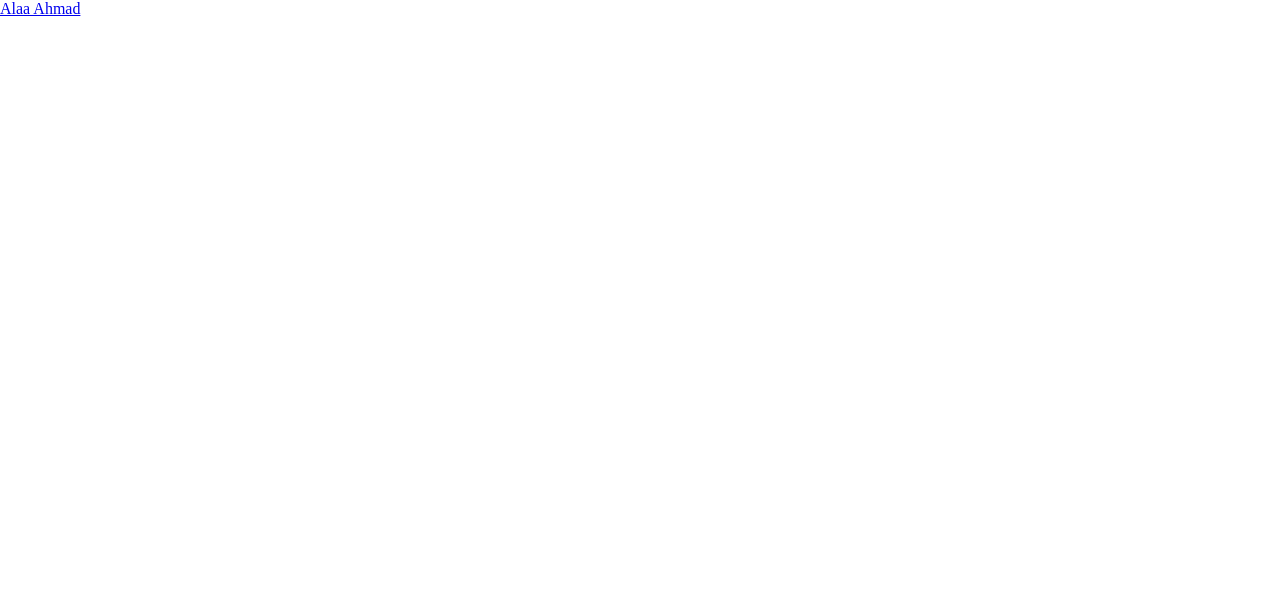
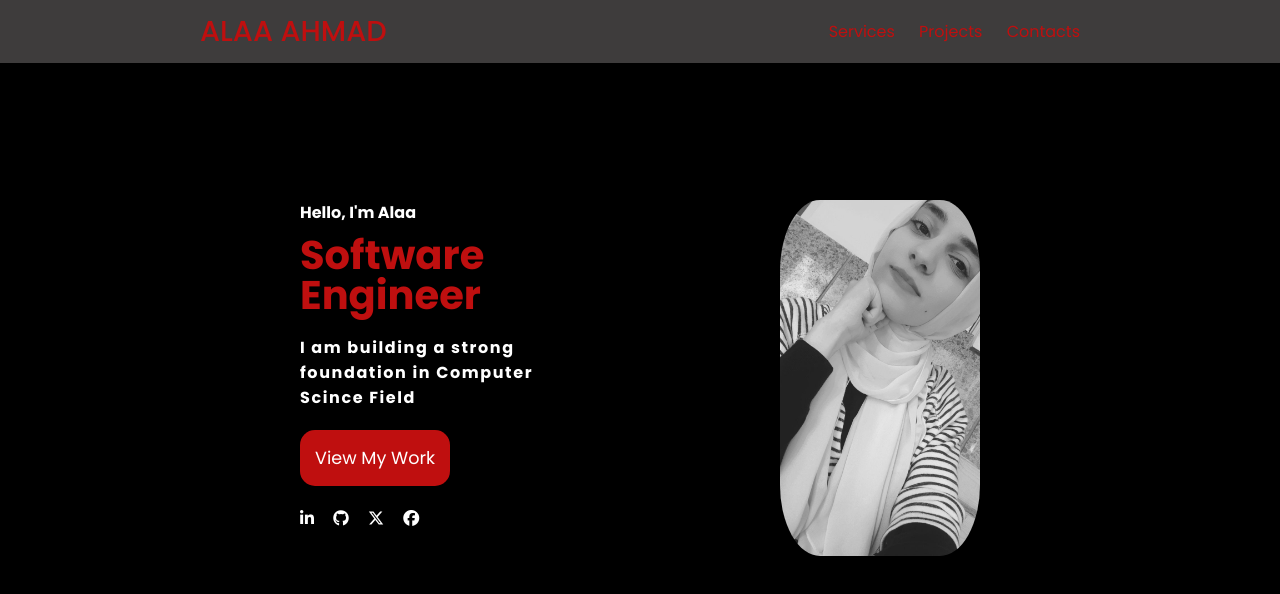
Before and after one commit to AlaaaAhmad/My-Portfolio, a plain HTML site: page index.html in a window 1280 px wide. Drawn offline with Linux system fonts and the light colour scheme.

Commit message:
Committing the main section

```diff
--- a/index.html
+++ b/index.html
@@ -4,10 +4,37 @@
     <meta charset="UTF-8">
     <meta name="viewport" content="width=device-width, initial-scale=1.0">
     <link rel="stylesheet" href="style.css">
+    <link rel="stylesheet" href="https://cdnjs.cloudflare.com/ajax/libs/font-awesome/6.5.0/css/all.min.css">
     <title>Alaa Ahmad</title>
 </head>
 <body>
-      <a href="#logo" class="logo">Alaa Ahmad</a>
+     <header>
+        <a href="#" class="logo">Alaa Ahmad</a>
+        <nav class="nav-bar">
+            <a href="#services" class="services">Services</a>
+            <a href="#projects" class="projects">Projects</a>
+            <a href="#contact" class="contact">Contacts</a>
+        </nav>
+     </header>
+
+     <section class="main">
+        <div class="content">
+            <h2>Hello, I'm Alaa<br><span>Software Engineer</span></h2>
+            <h3>I am building a strong foundation in Computer Scince Field</h3>
+            <a href="#projects" class="main-btn">View My Work</a>
+            <div class="social">
+                <a href="#"><i class="fa-brands fa-linkedin-in"></i></a>
+                <a href="#"><i class="fa-brands fa-github"></i></a>
+                <a href="#"><i class="fa-brands fa-x-twitter"></i></a>
+                <a href="#"><i class="fa-brands fa-facebook"></i></a>
+            </div>
+        </div>
+
+        <div class="photo">
+            <img src="Alaa.jpeg" alt="" width="200em" >
+
+        </div>
+     </section>
 
 
 </body>
--- a/style.css
+++ b/style.css
@@ -1,6 +1,131 @@
+@import url('https://fonts.googleapis.com/css2?family=Poppins:ital,wght@0,100;0,200;0,400;0,500;0,600;0,700;0,800;0,900;1,100;1,200;1,300;1,400;1,500;1,600;1,700;1,800;1,900&display=swap');
+
 * {
     padding: 0px;
     margin: 0px;
     scroll-behavior: smooth;
+    box-sizing: border-box;
+    font-family: "Poppins", "Arial";
+    background-color: black;
 
 }
+::selection {
+    background-color:#3e3c3c;
+}
+
+header {
+    width: 100%;
+    background-color: #3e3c3c;
+    z-index: 999;
+    display: flex;
+    position: fixed;
+    justify-content: space-between;
+    align-items: center;
+    padding: 10px 200px;
+}
+
+.logo {
+    text-decoration: none;
+    color:#bf0f0f;
+    text-transform: uppercase;
+    font-size: 1.8em;
+    font-weight: 500;
+    background-color: #3e3c3c;
+}
+
+.nav-bar {
+    background-color: #3e3c3c;
+}
+.nav-bar a {
+    text-decoration: none;
+    color: #bf0f0f;
+    font-size: 1em;
+    background-color: #3e3c3c;
+    padding-left: 20px;
+}
+
+.nav-bar a:hover{
+    color: white;
+}
+
+section {
+    display: flex;
+    padding: 200px 300px;
+    color:white;
+}
+
+img {
+    border-radius: 20%;
+    -webkit-border-radius: 20%;
+    -moz-border-radius: 20%;
+    -ms-border-radius: 20%;
+    -o-border-radius: 20%;
+}
+
+.main .photo {
+    margin-left: 200px;
+    transition: 1 ease;
+    -webkit-transition: 1 ease;
+    -moz-transition: 1 ease;
+    -ms-transition: 1 ease;
+    -o-transition: 1 ease;
+}
+.main .photo:hover {
+    transform: scale(1.1);
+    -webkit-transform: scale(1.1);
+    -moz-transform: scale(1.1);
+    -ms-transform: scale(1.1);
+    -o-transform: scale(1.1);
+}
+
+.main .content h2 {
+    font-size: 1em;
+}
+.main .content h2 span {
+    color:#bf0f0f ;
+    font-size:2.5em ;
+    display: inline-block;
+    line-height: 1em;
+    margin-top: 10px;
+    margin-bottom: 10px;
+}
+
+.main .content h3 {
+     font-size: 1em;
+     letter-spacing: 0.1em;
+     margin-top: 10px;
+     margin-bottom: 20px;
+}
+
+.main .content .main-btn {
+    display: inline-block;
+    text-decoration: none;
+    color:white;
+    font-size: 1.1em;
+    background-color: #bf0f0f;
+    padding: 15px;
+    border-radius: 15px;
+    -webkit-border-radius: 15px;
+    -moz-border-radius: 15px;
+    -ms-border-radius: 15px;
+    -o-border-radius: 15px;
+    margin-bottom: 20px;
+    transition: 0.7;
+    -webkit-transition: 0.7;
+    -moz-transition: 0.7;
+    -ms-transition: 0.7;
+    -o-transition: 0.7;
+}
+.main .content .main-btn:hover {
+      background-color: #d71818;
+      transform: scale(1.1);
+      -webkit-transform: scale(1.1);
+      -moz-transform: scale(1.1);
+      -ms-transform: scale(1.1);
+      -o-transform: scale(1.1);
+}
+
+.main .content .social a{
+    margin-right: 15px;
+    color: white;
+}
```
Also changed, not shown: Alaa.jpeg (added).
